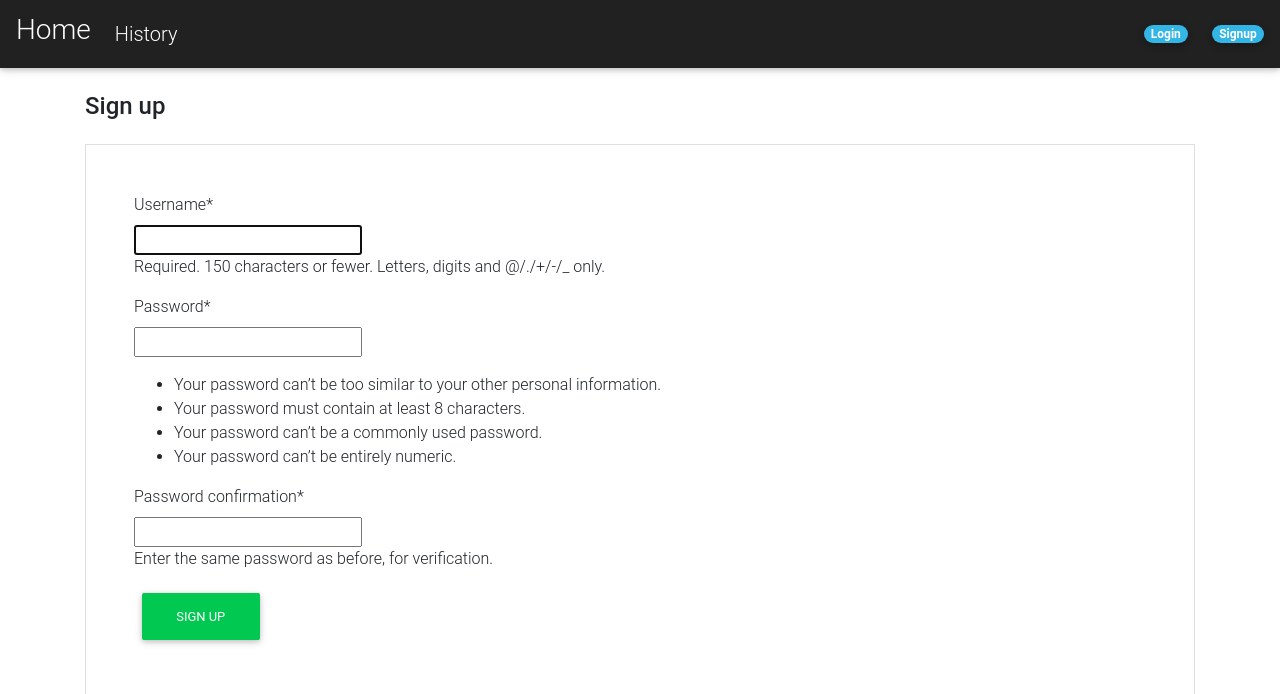
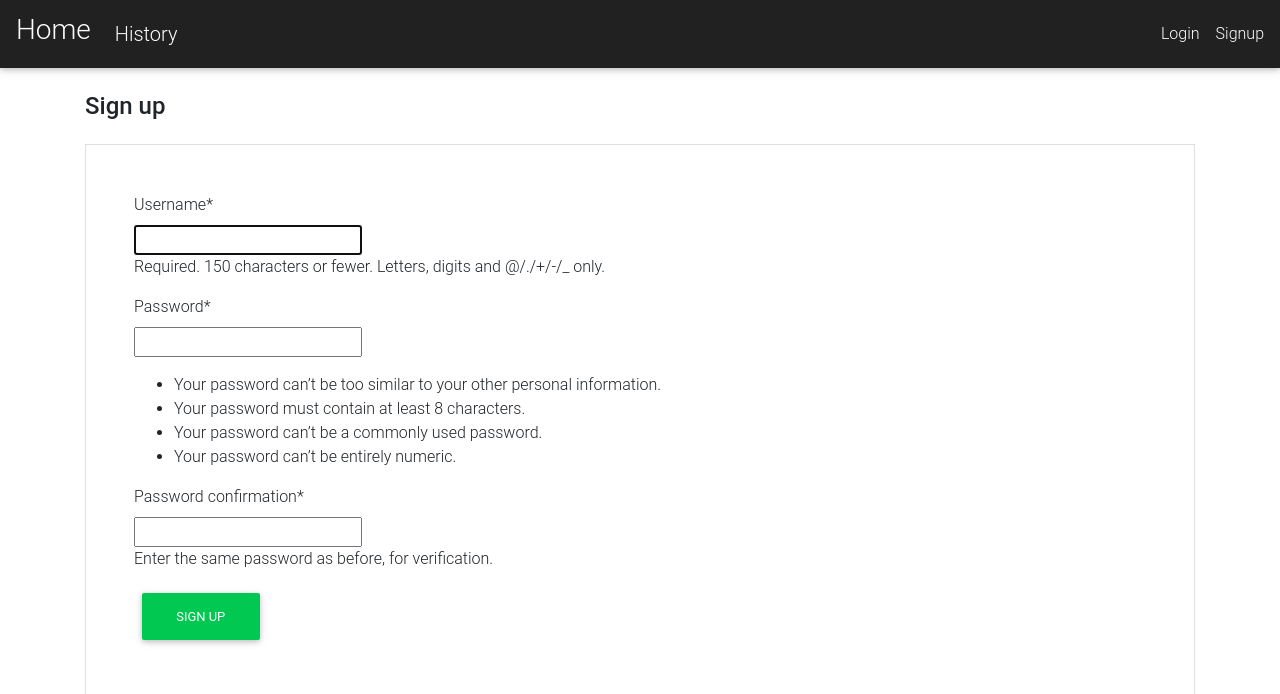
Before and after one commit to khangtu22/email-spam-ml-django, a Django app: page /users/signup/ in a window 1280 px wide. Shown: the top 694 px of the page. Run offline with Django 3.2, Linux system fonts and the light colour scheme; some libraries are stand-ins or nearby versions.

Commit message:
update template

```diff
--- a/templates/base/navbar.html
+++ b/templates/base/navbar.html
@@ -8,7 +8,6 @@
     <link rel="stylesheet" type="text/css" href="{% static 'assets/MDB/css/mdb.min.css' %}">
     <link rel="stylesheet" type="text/css" href="{% static 'assets/css/base.css' %}">
     <link rel="stylesheet" type="text/css" href="{% static 'assets/logo/logo.png' %}">
-
 
 </head>
 <body>
@@ -25,17 +24,22 @@
         <button class="navbar-toggler" type="button" data-toggle="collapse" data-target="#navbarCollapse" aria-controls="navbarCollapse" aria-expanded="false" aria-label="Toggle navigation">
             <span class="navbar-toggler-icon"></span>
         </button>
-        <div class="collapse navbar-collapse" id="navbarCollapse"> {% if user.is_authenticated %} <ul class="navbar-nav ml-auto">
-                <li class="nav-item"> <a class="nav-link dropdown-toggle" href="#" id="userMenu" data-toggle="dropdown" aria-haspopup="true" aria-expanded="false"> {{ user.username }} </a>
-                    <div class="dropdown-menu dropdown-menu-right" aria-labelledby="userMenu">
-                        <a class="dropdown-item" href="{% url 'logout' %}"> Log Out</a>
-                    </div>
-                </li>
-            </ul>
+        <div class="collapse navbar-collapse" id="navbarCollapse">
+            {% if user.is_authenticated %}
+                <ul class="navbar-nav ml-auto">
+                    <li class="nav-item">
+                        <a class="nav-link dropdown-toggle" href="#" id="userMenu" data-toggle="dropdown" aria-haspopup="true" aria-expanded="false">
+                        {{ user.username }}
+                        </a>
+                        <div class="dropdown-menu dropdown-menu-right" aria-labelledby="userMenu">
+                            <a class="dropdown-item" href="{% url 'logout' %}"> Log Out</a>
+                        </div>
+                    </li>
+                </ul>
         {% else %}
             <form class="form-inline ml-auto">
-                <a href="{% url 'login' %}" class="badge badge-pill badge-info"> Login</a>
-                <a href="{% url 'signup' %}" class="badge badge-pill badge-info ml-4">Signup</a>
+                <a href="{% url 'login' %}" class="text-white bg-dark"> Login</a>
+                <a href="{% url 'signup' %}" class="text-white bg-dark ml-3">Signup</a>
             </form>
         {% endif %}
         </div>
--- a/templates/history.html
+++ b/templates/history.html
@@ -16,7 +16,9 @@
           <li class="list-group-item">
             <p>"{{ email.content }}"</p>
             <p> by {{ email.author }} |<span class="text-warning"> {{ email.result }} </span>| {{ email.accuracy }}% | {{ email.last_updated }}</p>
-            <p><a href="{% url 'email_delete' email.pk %}" class="changelink">Delete</a></p>
+            <p>
+                <a href="{% url 'email_delete' email.pk %}" class="changelink">Delete</a>
+            </p>
           </li>
             {% endfor %}
         </ul>
```
Also changed, not shown: spam_email/views.py (+8 -4 lines), templates/home.html (+3 -7 lines), db.sqlite3.
